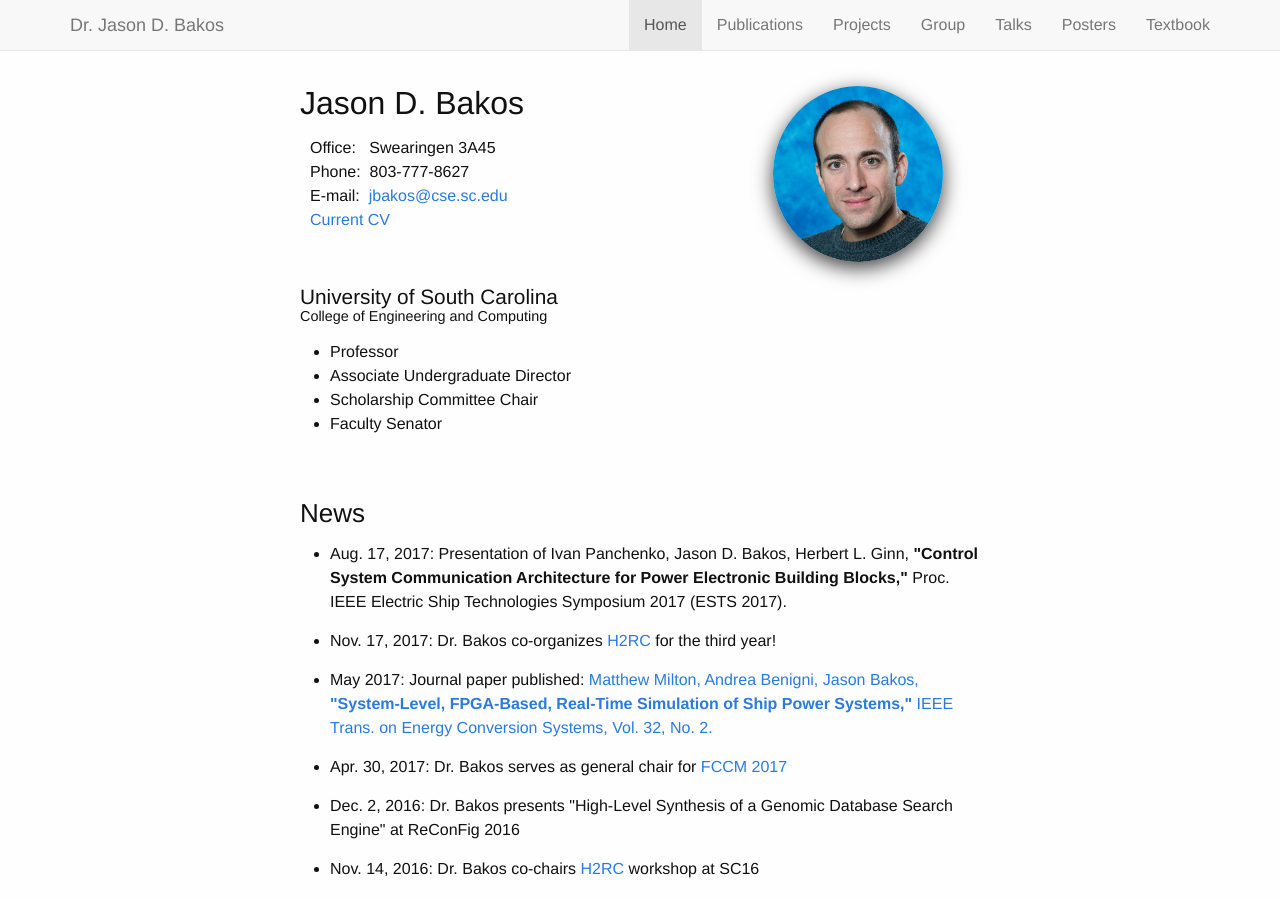
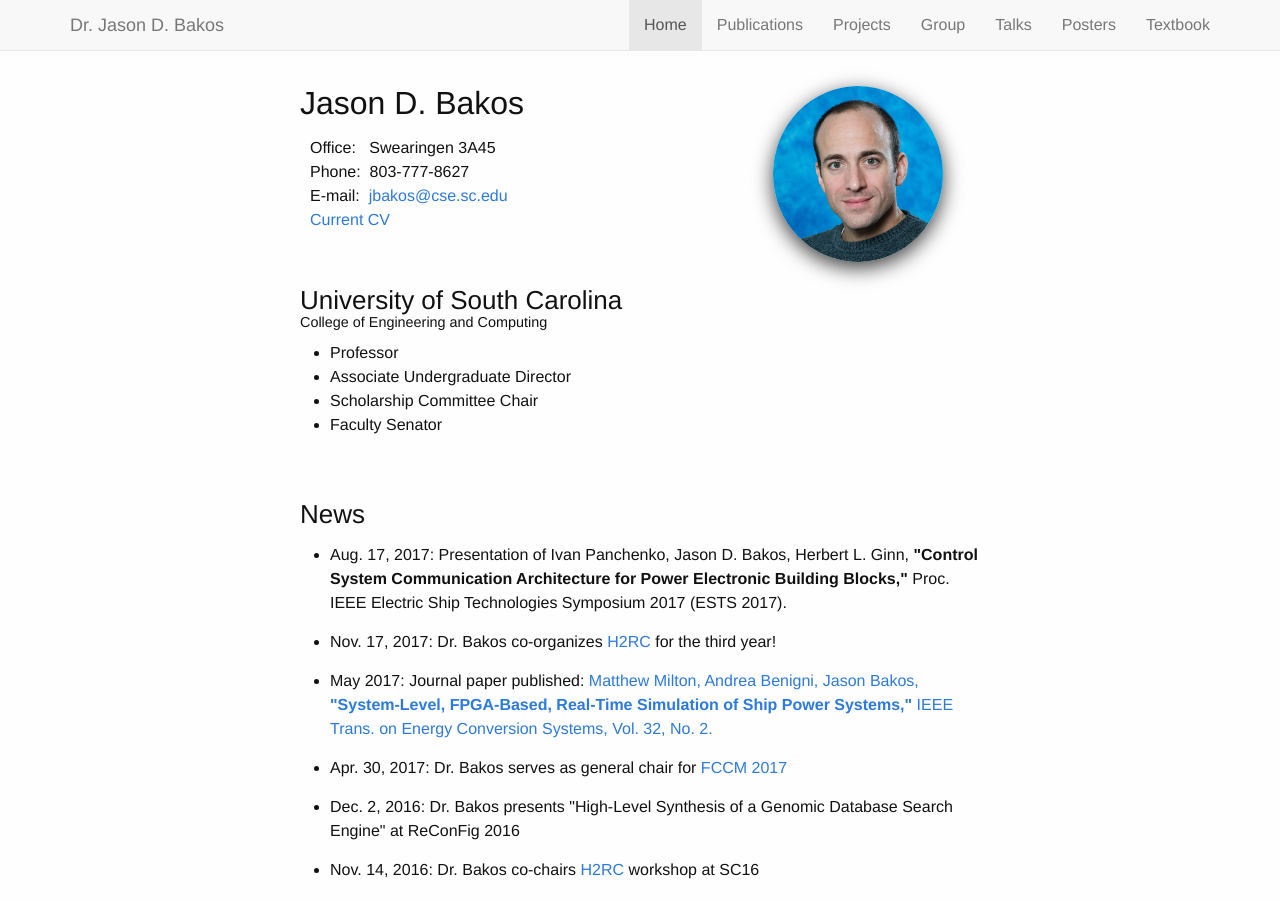
Before and after one commit to USCHeRC/Website, a Jekyll site: the page built from _my_pages/home.html, in a window 1280 px wide and 900 px high. Built offline with Jekyll 4.4.1, drawn with Linux system fonts in a browser that asks for light colours; our own code applies the rules of GitHub Pages for plain Markdown files.

Commit message:
redo group update

```diff
--- a/_layouts/page.html
+++ b/_layouts/page.html
@@ -5,14 +5,18 @@ layout: default
 
   {% if page.heading %}
     <header class="post-header">
+      <!--
       {% if page.title == "Group" %}
         <div class="group"><h2> {{ page.heading }}</h2></div>
       {% else %}
         <h2> {{ page.heading }}</h2>
       {% endif %}
+      -->
+      <div class="group"><h2> {{ page.heading }}</h2></div>
       <br>
     </header>
   {% endif %}
+
 
   <div class="post-content">
     {{ content }}
--- a/_my_pages/group.html
+++ b/_my_pages/group.html
@@ -7,6 +7,7 @@ order: 3
 type: top-level
 ---
 <div class="group">
+<center><img style="width:50%" src="/assets/img/herc_logo.jpg"/></center>
 <h2>Mission</h2>
 <p style="text-align:justify; text-justify: inter-word; margin-bottom:30px;">
 The Heterogeneous and Reconfigurable Computing (HeRC) Lab develops technologies
--- a/_my_pages/home.html
+++ b/_my_pages/home.html
@@ -23,8 +23,8 @@ permalink: /
 
 
 <!-- All styles are located at Website/_sass/_my-styles.scss -->
-<h4 class="home-usc">University of South Carolina</h4>
-<h3 class="home-usc">College of Engineering and Computing</h3>
+<h3 class="home-usc">University of South Carolina</h3>
+<h4 class="home-usc">College of Engineering and Computing</h4>
 <ul>
   <li>Professor</li>
   <li>Associate Undergraduate Director</li>
--- a/_sass/_my-styles.scss
+++ b/_sass/_my-styles.scss
@@ -9,14 +9,13 @@
   white-space:nowrap;
 }
 
-h4.home-usc{
-  font-size:130%;
+h3.home-usc{
   margin-bottom:0;
 }
 
-h3.home-usc{
+h4.home-usc{
   font-size:90%;
-  margin-bottom:10;
+  margin-bottom:10px;
 }
 
 ul.home-news li{
```
Also changed, not shown: 10 other files.
